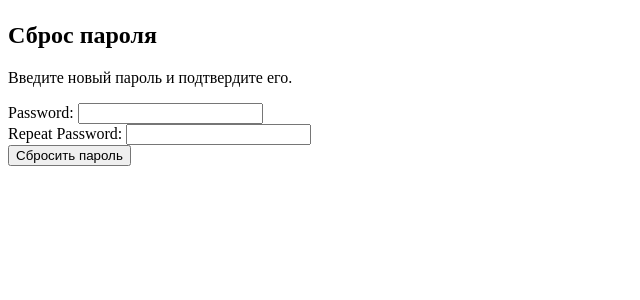
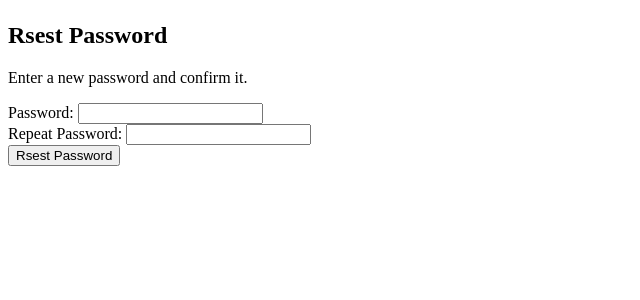
Before and after one commit to Serojisa551/OT, a Django app: page /password_reset/1/ in a window 1280 px wide. Shown: the part 58-358 px from the top of the page, without its empty margins (0-640 px from the left). Run offline with Django 4.2, Linux system fonts and the light colour scheme.

Commit message:
Clean code

```diff
--- a/OTMS/register/views.py
+++ b/OTMS/register/views.py
@@ -3,9 +3,6 @@ from django.shortcuts import render, redirect
 from .forms import CustomUserCreationForm
 from django.contrib.auth.forms import AuthenticationForm
 from django.contrib.auth.models import User
-from django.contrib.auth.views import PasswordResetView
-from django.core.mail import send_mail as django_send_mail
-from django.conf import settings
 import smtplib
 from django.contrib.auth import get_user_model
 from random import randint
--- a/OTMS/templates/register/password_reset/checking_email.html
+++ b/OTMS/templates/register/password_reset/checking_email.html
@@ -1,10 +1,10 @@
 {% extends "global/base.html" %}
 
 {% block content %}
-<h2>checking_email</h2>
+<h2>Checking Email</h2>
 <form method="post">
     {% csrf_token %}
     <input type="text" id="token" name="token" minlength="6" required>
-    <button type="submit">Сбросить пароль</button>
+    <button type="submit">checking email</button>
 </form>
 {% endblock %}
--- a/OTMS/templates/register/password_reset/email_password_reset.html
+++ b/OTMS/templates/register/password_reset/email_password_reset.html
@@ -5,7 +5,7 @@
     {% csrf_token %}
     <label for="id_email">Email:</label>
     <input type="email" name="email" id="id_email" required>
-    <button type="submit">Отправить ссылку для восстановления пароля</button>
+    <button type="submit">Send a link to recover your password.</button>
 </form>
 
 {% endblock %}
--- a/OTMS/templates/register/password_reset/reset_password.html
+++ b/OTMS/templates/register/password_reset/reset_password.html
@@ -1,8 +1,8 @@
 {% extends "global/base.html" %}
 
 {% block content %}
-  <h2>Сброс пароля</h2>
-  <p>Введите новый пароль и подтвердите его.</p>
+  <h2>Rsest Password</h2>
+  <p>Enter a new password and confirm it.</p>
 
   <form method="post">
     {% csrf_token %}
@@ -14,6 +14,6 @@
 		  <label for="password2">Repeat Password:</label>
 		  <input type="password" id="password2" name="password2" minlength="6" required>
 		</div>
-    <button type="submit">Сбросить пароль</button>
+    <button type="submit">Rsest Password</button>
   </form>
 {% endblock %}
```
